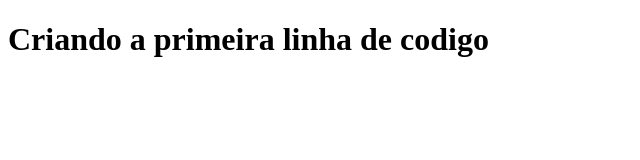
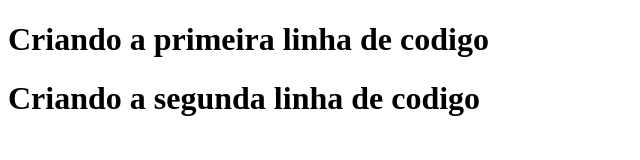
Before and after one commit to Bia0107/ProjetoGitA, a plain HTML site: page index.html in a window 1280 px wide. Shown: the whole page, without its empty margins (0-640 px from the left). Drawn offline with Linux system fonts and the light colour scheme.

Commit message:
Criando a segunda linha de codigo

```diff
--- a/index.html
+++ b/index.html
@@ -8,5 +8,6 @@
 <body>
 
     <h1>Criando a primeira linha de codigo</h1>
+    <h1>Criando a segunda linha de codigo</h1>
 </body>
 </html>
```
